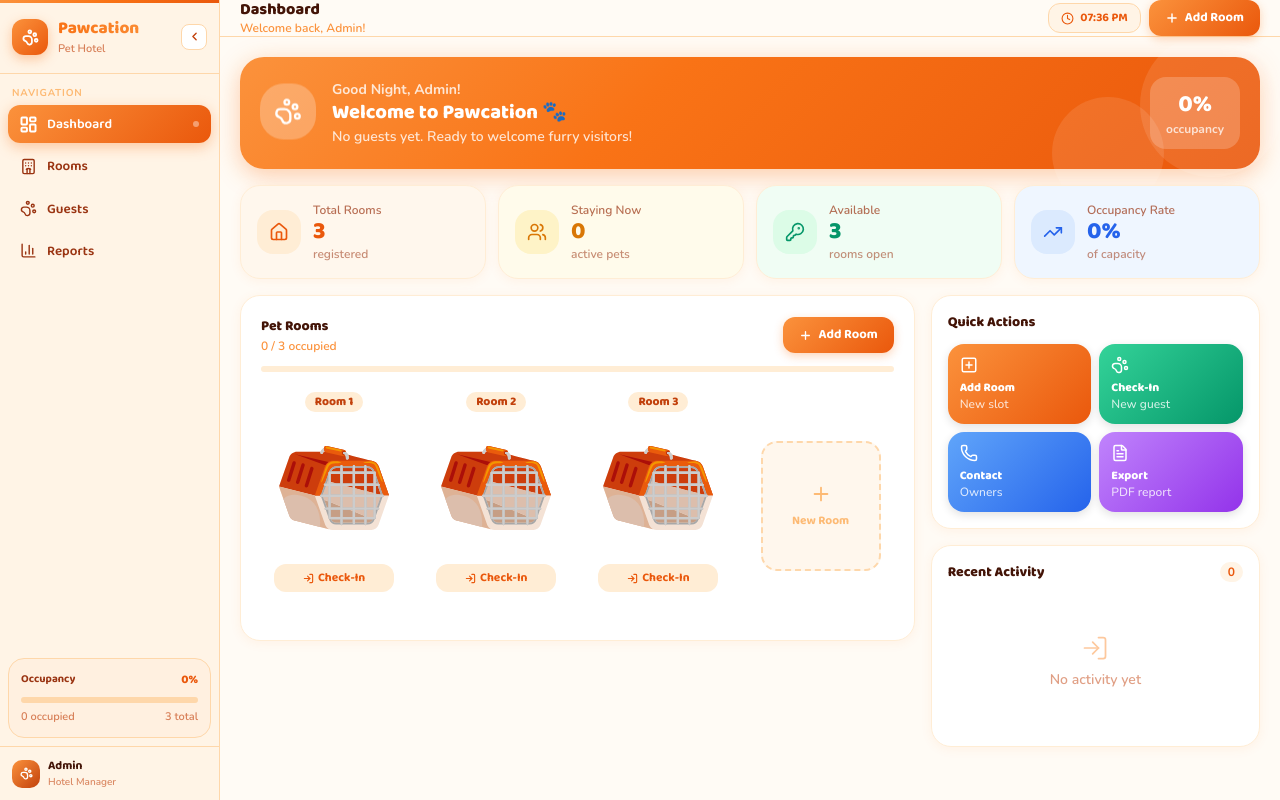
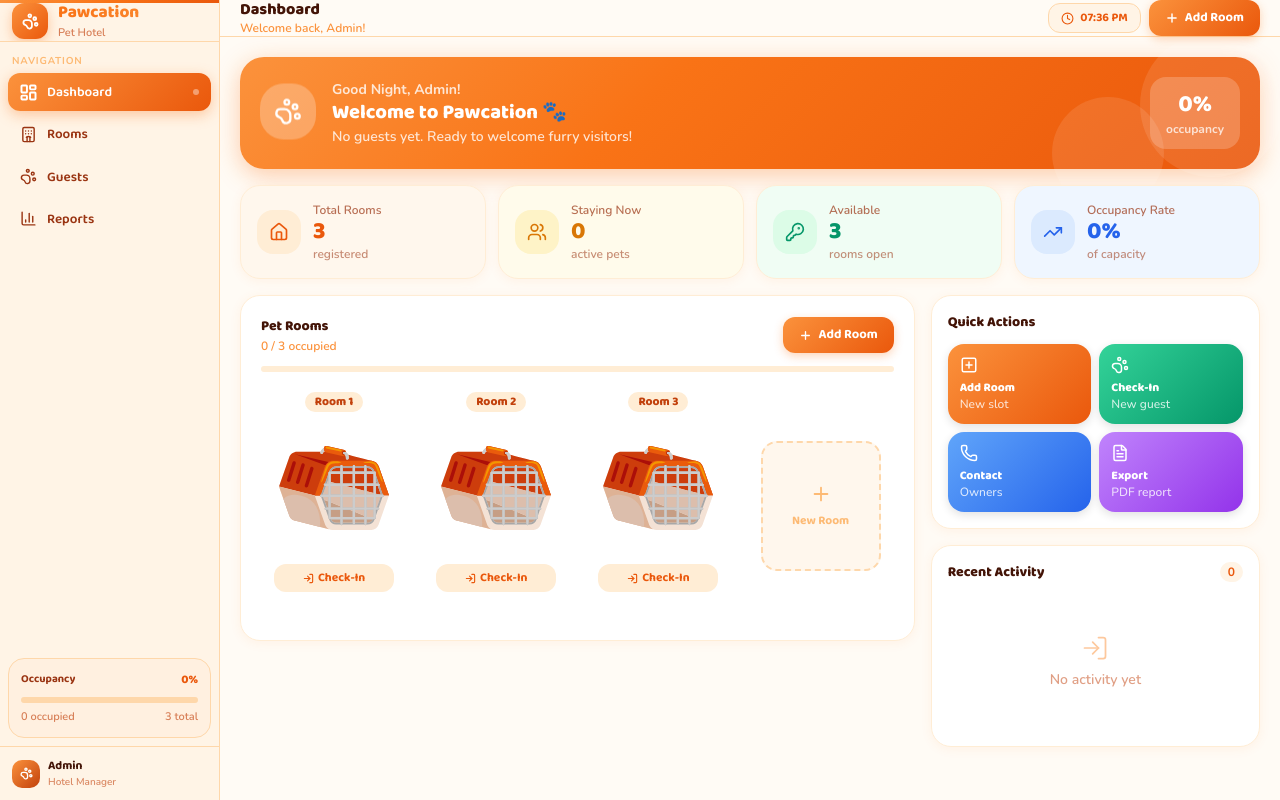
Before and after one commit to alfitof/pet-hotel, a Next.js app: page / in a window 1280 px wide. Built offline with nearby package versions, Linux system fonts and the light colour scheme.

Commit message:
fix minor bug

```diff
--- a/components/dashboard/Sidebar.tsx
+++ b/components/dashboard/Sidebar.tsx
@@ -1,14 +1,7 @@
 "use client";
 
 import { useState, useEffect, useRef } from "react";
-import {
-  LayoutDashboard,
-  Hotel,
-  PawPrint,
-  BarChart3,
-  ChevronLeft,
-  X,
-} from "lucide-react";
+import { LayoutDashboard, Hotel, PawPrint, BarChart3, X } from "lucide-react";
 
 export type NavPage = "dashboard" | "rooms" | "guests" | "reports";
 
@@ -36,7 +29,6 @@ export default function Sidebar({
   mobileOpen,
   onMobileClose,
 }: Props) {
-  const [collapsed, setCollapsed] = useState(false);
   const [mounted, setMounted] = useState(false);
   const [activeIndex, setActiveIndex] = useState(() =>
     NAV.findIndex((n) => n.id === activePage),
@@ -96,13 +88,12 @@ export default function Sidebar({
   const sidebarInner = (isMobile = false) => (
     <aside
       style={{
-        width: isMobile ? "220px" : collapsed ? "68px" : "220px",
+        width: "220px",
         backgroundColor: "#FFF4E6",
         borderRight: "1.5px solid #FED7AA",
         display: "flex",
         flexDirection: "column",
         height: "100%",
-        transition: isMobile ? "none" : "width .3s cubic-bezier(.4,0,.2,1)",
         overflow: "hidden",
         position: "relative",
         flexShrink: 0,
@@ -122,14 +113,17 @@ export default function Sidebar({
         }}
       />
 
+      {/* Header — tingginya sama persis dengan TopBar */}
       <div
         style={{
           display: "flex",
           alignItems: "center",
           gap: "10px",
-          padding: "16px 12px",
+          padding: "0 12px",
+          height: "var(--topbar-h)",
           borderBottom: "1.5px solid #FED7AA",
           overflow: "hidden",
+          flexShrink: 0,
         }}
       >
         <div
@@ -153,10 +147,6 @@ export default function Sidebar({
           style={{
             overflow: "hidden",
             flex: 1,
-            opacity: !isMobile && collapsed ? 0 : 1,
-            transform:
-              !isMobile && collapsed ? "translateX(-8px)" : "translateX(0)",
-            transition: "opacity .2s ease, transform .25s ease",
             whiteSpace: "nowrap",
           }}
         >
@@ -191,43 +181,7 @@ export default function Sidebar({
           </span>
         </div>
 
-        {!isMobile ? (
-          <button
-            onClick={() => setCollapsed((v) => !v)}
-            className="hidden lg:flex"
-            style={{
-              width: "26px",
-              height: "26px",
-              borderRadius: "8px",
-              border: "1.5px solid #FED7AA",
-              backgroundColor: "white",
-              alignItems: "center",
-              justifyContent: "center",
-              cursor: "pointer",
-              flexShrink: 0,
-              color: "#C2410C",
-              transition: "all .2s ease",
-            }}
-            onMouseEnter={(e) => {
-              (e.currentTarget as HTMLButtonElement).style.backgroundColor =
-                "#FFEDD5";
-            }}
-            onMouseLeave={(e) => {
-              (e.currentTarget as HTMLButtonElement).style.backgroundColor =
-                "white";
-            }}
-          >
-            <div
-              style={{
-                transition: "transform .3s cubic-bezier(.4,0,.2,1)",
-                transform: collapsed ? "rotate(180deg)" : "rotate(0deg)",
-                display: "flex",
-              }}
-            >
-              <ChevronLeft size={13} strokeWidth={2.5} />
-            </div>
-          </button>
-        ) : (
+        {isMobile && (
           <button
             onClick={onMobileClose}
             style={{
@@ -258,13 +212,7 @@ export default function Sidebar({
         )}
       </div>
 
-      <div
-        style={{
-          padding: !isMobile && collapsed ? "12px 8px 4px" : "12px 12px 4px",
-          transition: "padding .3s ease",
-        }}
-      >
-        {(isMobile || !collapsed) && (
+      <div style={{ padding: "12px 12px 4px" }}>
         <span
           style={{
             fontSize: "10px",
@@ -280,7 +228,6 @@ export default function Sidebar({
         >
           Navigation
         </span>
-        )}
       </div>
 
       <nav
@@ -296,7 +243,6 @@ export default function Sidebar({
           const Icon = item.icon;
           const isActive = activeIndex === idx;
           const isHovered = hoveredIndex === idx;
-          const isCollapsed = !isMobile && collapsed;
 
           return (
             <button
@@ -304,13 +250,12 @@ export default function Sidebar({
               onClick={(e) => handleNavClick(item.id, idx, e)}
               onMouseEnter={() => setHoveredIndex(idx)}
               onMouseLeave={() => setHoveredIndex(null)}
-              title={isCollapsed ? item.label : undefined}
               style={{
                 position: "relative",
                 display: "flex",
                 alignItems: "center",
                 gap: "10px",
-                padding: isCollapsed ? "9px" : "9px 12px",
+                padding: "9px 12px",
                 borderRadius: "12px",
                 border: "none",
                 cursor: "pointer",
@@ -320,7 +265,6 @@ export default function Sidebar({
                 textAlign: "left",
                 width: "100%",
                 overflow: "hidden",
-                justifyContent: isCollapsed ? "center" : "flex-start",
                 color: isActive ? "white" : "#9A3412",
                 background: isActive
                   ? "linear-gradient(135deg,#FB923C,#EA580C)"
@@ -374,19 +318,11 @@ export default function Sidebar({
                 />
               </span>
 
-              <span
-                style={{
-                  opacity: isCollapsed ? 0 : 1,
-                  transform: isCollapsed ? "translateX(-6px)" : "translateX(0)",
-                  transition: "opacity .2s ease, transform .25s ease",
-                  whiteSpace: "nowrap",
-                  overflow: "hidden",
-                }}
-              >
+              <span style={{ whiteSpace: "nowrap", overflow: "hidden" }}>
                 {item.label}
               </span>
 
-              {isActive && !isCollapsed && (
+              {isActive && (
                 <span
                   style={{
                     marginLeft: "auto",
@@ -411,10 +347,6 @@ export default function Sidebar({
           borderRadius: "16px",
           backgroundColor: "#FFF0E0",
           border: "1.5px solid #FED7AA",
-          overflow: "hidden",
-          opacity: !isMobile && collapsed ? 0 : 1,
-          transform: !isMobile && collapsed ? "scale(.95)" : "scale(1)",
-          transition: "opacity .2s ease, transform .25s ease",
         }}
       >
         <div
@@ -535,16 +467,7 @@ export default function Sidebar({
         >
           <PawPrint size={13} color="white" strokeWidth={2.5} />
         </div>
-        <div
-          style={{
-            opacity: !isMobile && collapsed ? 0 : 1,
-            transform:
-              !isMobile && collapsed ? "translateX(-8px)" : "translateX(0)",
-            transition: "opacity .2s ease, transform .25s ease",
-            whiteSpace: "nowrap",
-            overflow: "hidden",
-          }}
-        >
+        <div style={{ whiteSpace: "nowrap", overflow: "hidden" }}>
           <p
             style={{
               fontSize: "12px",
@@ -598,10 +521,7 @@ export default function Sidebar({
     <>
       <div
         className="hidden lg:flex h-screen sticky top-0 flex-shrink-0"
-        style={{
-          width: collapsed ? "68px" : "220px",
-          transition: "width .3s cubic-bezier(.4,0,.2,1)",
-        }}
+        style={{ width: "220px" }}
       >
         {sidebarInner(false)}
       </div>
```
Lines whose indentation alone changed are shown as unchanged.
